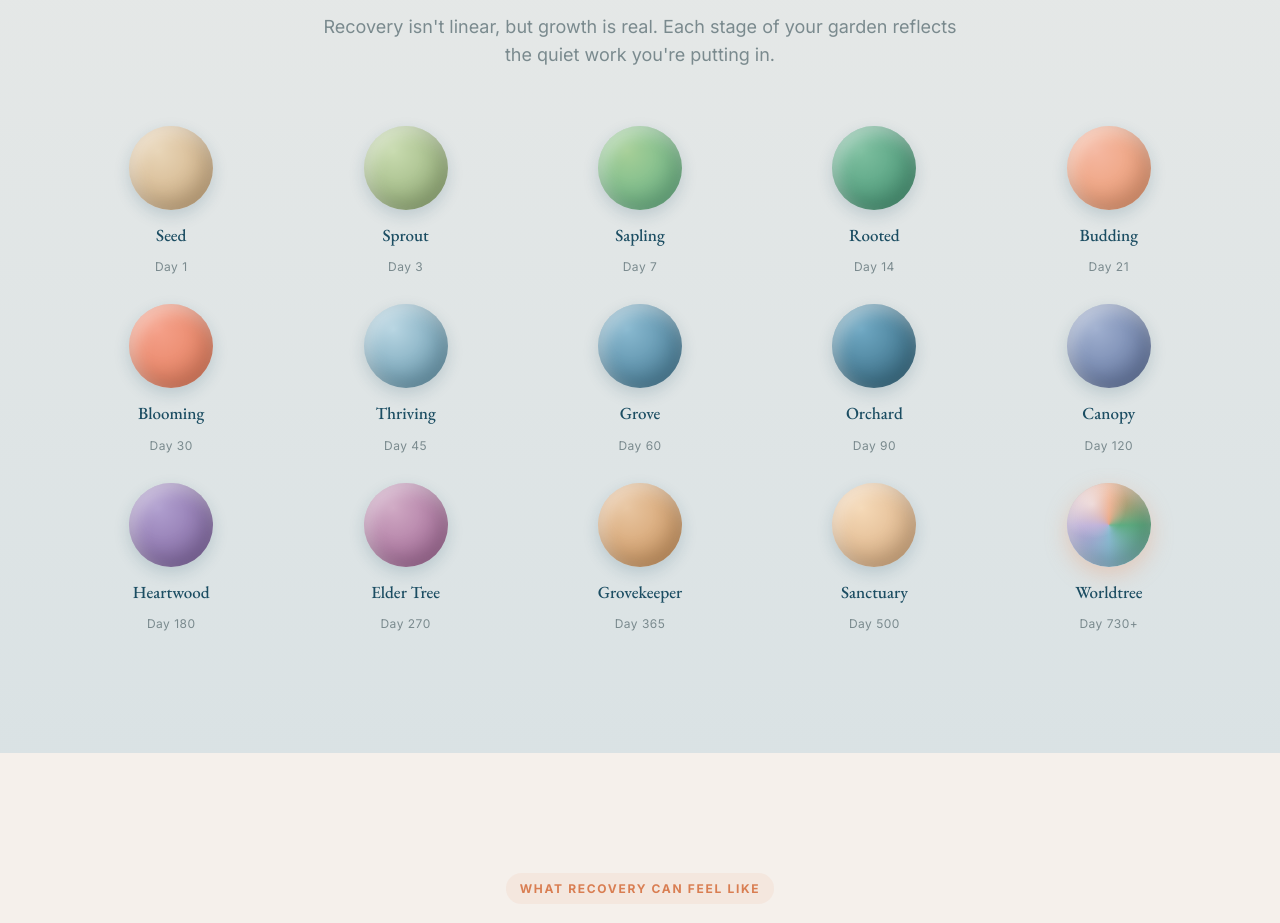
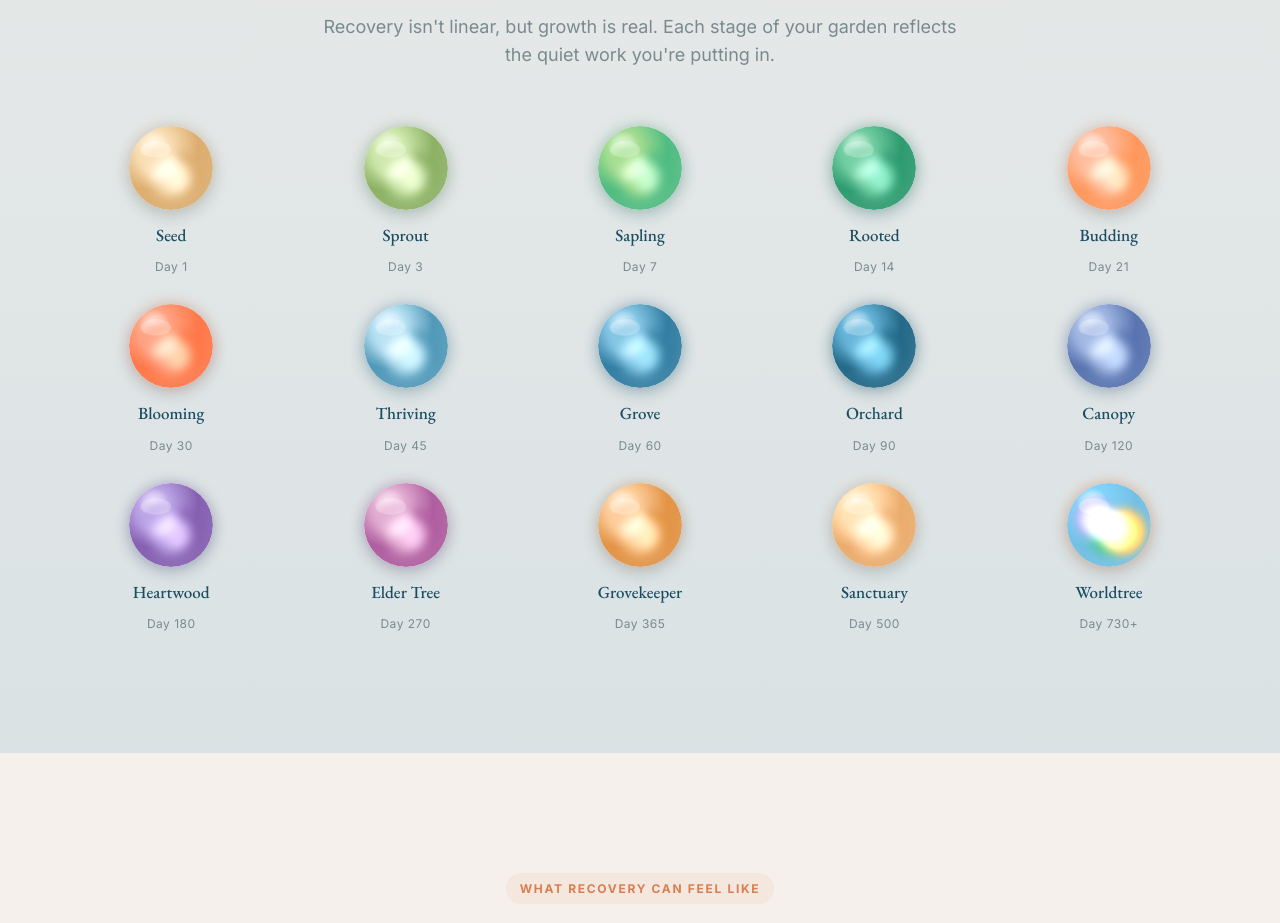
Before and after one commit to Sethcrowley99/unbinge-site, a Next.js app: page / in a window 1280 px wide. Shown: the part 7607-8530 px from the top of the page. Built offline with nearby package versions, Linux system fonts and the light colour scheme.

Commit message:
Animate stage orbs with 3D liquid-glass swirl, vibrant Worldtree

```diff
--- /dev/null
+++ b/app/components/AnimatedOrb.tsx
@@ -0,0 +1,60 @@
+type Props = {
+  id: string;
+  colors: string[];
+  glow?: string;
+};
+
+export default function AnimatedOrb({ id, colors, glow }: Props) {
+  const isRainbow = colors.length > 2;
+  const light = colors[0];
+  const dark = colors[colors.length - 1];
+  const gradId = `orbGrad-${id}`;
+  const clipId = `orbClip-${id}`;
+
+  const blobs = isRainbow
+    ? colors.map((c, i) => ({ color: c, slot: (i % 6) + 1 }))
+    : [
+        { color: light, slot: 1 },
+        { color: dark, slot: 2 },
+        { color: light, slot: 3 },
+      ];
+
+  const glowColor = glow ?? `${dark}66`;
+
+  return (
+    <div
+      className={`stage-orb animated-orb${isRainbow ? " rainbow-orb" : ""}`}
+      style={{
+        boxShadow: `0 0 14px ${glowColor}, 0 6px 16px rgba(27, 77, 98, 0.18)`,
+      }}
+    >
+      <svg viewBox="0 0 100 100" aria-hidden="true">
+        <defs>
+          <radialGradient id={gradId} cx="30%" cy="25%" r="75%">
+            <stop offset="0%" stopColor="#ffffff" stopOpacity="0.95" />
+            <stop offset="25%" stopColor={light} />
+            <stop offset="70%" stopColor={dark} />
+            <stop offset="100%" stopColor={dark} stopOpacity="0.92" />
+          </radialGradient>
+          <clipPath id={clipId}>
+            <circle cx="50" cy="50" r="50" />
+          </clipPath>
+        </defs>
+        <circle cx="50" cy="50" r="50" fill={`url(#${gradId})`} />
+        <g clipPath={`url(#${clipId})`} className="orb-blobs">
+          {blobs.map((b, i) => (
+            <circle
+              key={i}
+              cx="50"
+              cy="50"
+              r="22"
+              fill={b.color}
+              className={`orb-blob orb-blob-${b.slot}`}
+            />
+          ))}
+        </g>
+        <ellipse cx="32" cy="28" rx="18" ry="10" fill="#ffffff" opacity="0.22" />
+      </svg>
+    </div>
+  );
+}
--- a/app/globals.css
+++ b/app/globals.css
@@ -468,28 +468,49 @@ a:hover { color: var(--coral-deep); }
   letter-spacing: 0.04em;
 }
 
-.s1  { background: radial-gradient(circle at 35% 30%, #E8D5B7, #C9A678); }
-.s2  { background: radial-gradient(circle at 35% 30%, #C8DBAF, #8BA66E); }
-.s3  { background: radial-gradient(circle at 35% 30%, #A6CF97, #5EAD82); }
-.s4  { background: radial-gradient(circle at 35% 30%, #7DBF9F, #3E8E6E); }
-.s5  { background: radial-gradient(circle at 35% 30%, #F5B7A0, #E8956A); }
-.s6  { background: radial-gradient(circle at 35% 30%, #F5A089, #E07856); }
-.s7  { background: radial-gradient(circle at 35% 30%, #B7D5E2, #5A8FA6); }
-.s8  { background: radial-gradient(circle at 35% 30%, #89B9D0, #3E7590); }
-.s9  { background: radial-gradient(circle at 35% 30%, #6FA8C3, #2E6178); }
-.s10 { background: radial-gradient(circle at 35% 30%, #9FAFCF, #5A6E9A); }
-.s11 { background: radial-gradient(circle at 35% 30%, #B09FCF, #7A5E9A); }
-.s12 { background: radial-gradient(circle at 35% 30%, #CFA8C3, #9A5E8E); }
-.s13 { background: radial-gradient(circle at 35% 30%, #E8C5A0, #C98F56); }
-.s14 { background: radial-gradient(circle at 35% 30%, #F5D9B7, #D4A678); }
-.s15 {
-  background:
-    radial-gradient(circle at 30% 25%, rgba(255,255,255,0.6), transparent 40%),
-    conic-gradient(from 0deg, #E8956A, #5EAD82, #89B9D0, #B09FCF, #E8956A);
-  box-shadow:
-    inset -8px -10px 20px rgba(0, 0, 0, 0.2),
-    inset 6px 8px 16px rgba(255, 255, 255, 0.5),
-    0 8px 22px rgba(232, 149, 106, 0.35);
+.animated-orb {
+  overflow: hidden;
+  contain: paint;
+}
+.animated-orb svg {
+  display: block;
+  width: 100%;
+  height: 100%;
+  filter: saturate(1.3) brightness(1.05);
+}
+.orb-blobs .orb-blob {
+  transform-box: fill-box;
+  transform-origin: center;
+  will-change: transform;
+  mix-blend-mode: screen;
+  filter: blur(6px);
+}
+.orb-blob-1 { animation: orb-swirl-1 3.5s ease-in-out infinite; }
+.orb-blob-2 { animation: orb-swirl-2 4s   ease-in-out infinite; animation-delay: -1.2s; }
+.orb-blob-3 { animation: orb-swirl-3 4.5s ease-in-out infinite; animation-delay: -2.5s; }
+.orb-blob-4 { animation: orb-swirl-1 3.8s ease-in-out infinite reverse; animation-delay: -0.8s; }
+.orb-blob-5 { animation: orb-swirl-2 4.2s ease-in-out infinite reverse; animation-delay: -1.6s; }
+.orb-blob-6 { animation: orb-swirl-3 3.3s ease-in-out infinite reverse; animation-delay: -2.1s; }
+
+.rainbow-orb svg { filter: saturate(1.55) brightness(1.12); }
+
+@keyframes orb-swirl-1 {
+  0%, 100% { transform: translate(-16px, -8px)  scale(1);    }
+  33%      { transform: translate( 12px, 16px)  scale(1.15); }
+  66%      { transform: translate( -8px, 12px)  scale(0.9);  }
+}
+@keyframes orb-swirl-2 {
+  0%, 100% { transform: translate( 16px,  8px)  scale(1.1);  }
+  33%      { transform: translate(-12px,-16px)  scale(0.95); }
+  66%      { transform: translate(  8px,-12px)  scale(1.2);  }
+}
+@keyframes orb-swirl-3 {
+  0%, 100% { transform: translate(  0,   14px)  scale(1.05); }
+  50%      { transform: translate(  0,  -14px)  scale(0.95); }
+}
+
+@media (prefers-reduced-motion: reduce) {
+  .orb-blobs .orb-blob { animation: none !important; }
 }
 
 /* ============ BENEFITS ============ */
--- a/app/page.tsx
+++ b/app/page.tsx
@@ -1,5 +1,29 @@
 import Link from "next/link";
 import Image from "next/image";
+import AnimatedOrb from "./components/AnimatedOrb";
+
+const STAGES: { name: string; day: string; colors: string[]; glow?: string }[] = [
+  { name: "Seed",        day: "Day 1",    colors: ["#E8D5B7", "#C9A678"] },
+  { name: "Sprout",      day: "Day 3",    colors: ["#C8DBAF", "#8BA66E"] },
+  { name: "Sapling",     day: "Day 7",    colors: ["#A6CF97", "#5EAD82"] },
+  { name: "Rooted",      day: "Day 14",   colors: ["#7DBF9F", "#3E8E6E"] },
+  { name: "Budding",     day: "Day 21",   colors: ["#F5B7A0", "#E8956A"] },
+  { name: "Blooming",    day: "Day 30",   colors: ["#F5A089", "#E07856"] },
+  { name: "Thriving",    day: "Day 45",   colors: ["#B7D5E2", "#5A8FA6"] },
+  { name: "Grove",       day: "Day 60",   colors: ["#89B9D0", "#3E7590"] },
+  { name: "Orchard",     day: "Day 90",   colors: ["#6FA8C3", "#2E6178"] },
+  { name: "Canopy",      day: "Day 120",  colors: ["#9FAFCF", "#5A6E9A"] },
+  { name: "Heartwood",   day: "Day 180",  colors: ["#B09FCF", "#7A5E9A"] },
+  { name: "Elder Tree",  day: "Day 270",  colors: ["#CFA8C3", "#9A5E8E"] },
+  { name: "Grovekeeper", day: "Day 365",  colors: ["#E8C5A0", "#C98F56"] },
+  { name: "Sanctuary",   day: "Day 500",  colors: ["#F5D9B7", "#D4A678"] },
+  {
+    name: "Worldtree",
+    day: "Day 730+",
+    colors: ["#89B9D0", "#E8956A", "#5EAD82", "#B87BAE", "#F5D76E", "#7BA7BC"],
+    glow: "rgba(232, 149, 106, 0.55)",
+  },
+];
 
 export default function Home() {
   return (
@@ -227,21 +251,13 @@ export default function Home() {
           <p className="section-lead">Recovery isn&apos;t linear, but growth is real. Each stage of your garden reflects the quiet work you&apos;re putting in.</p>
 
           <div className="stage-grid">
-            <div className="stage"><div className="stage-orb s1"></div><span>Seed</span><small>Day 1</small></div>
-            <div className="stage"><div className="stage-orb s2"></div><span>Sprout</span><small>Day 3</small></div>
-            <div className="stage"><div className="stage-orb s3"></div><span>Sapling</span><small>Day 7</small></div>
-            <div className="stage"><div className="stage-orb s4"></div><span>Rooted</span><small>Day 14</small></div>
-            <div className="stage"><div className="stage-orb s5"></div><span>Budding</span><small>Day 21</small></div>
-            <div className="stage"><div className="stage-orb s6"></div><span>Blooming</span><small>Day 30</small></div>
-            <div className="stage"><div className="stage-orb s7"></div><span>Thriving</span><small>Day 45</small></div>
-            <div className="stage"><div className="stage-orb s8"></div><span>Grove</span><small>Day 60</small></div>
-            <div className="stage"><div className="stage-orb s9"></div><span>Orchard</span><small>Day 90</small></div>
-            <div className="stage"><div className="stage-orb s10"></div><span>Canopy</span><small>Day 120</small></div>
-            <div className="stage"><div className="stage-orb s11"></div><span>Heartwood</span><small>Day 180</small></div>
-            <div className="stage"><div className="stage-orb s12"></div><span>Elder Tree</span><small>Day 270</small></div>
-            <div className="stage"><div className="stage-orb s13"></div><span>Grovekeeper</span><small>Day 365</small></div>
-            <div className="stage"><div className="stage-orb s14"></div><span>Sanctuary</span><small>Day 500</small></div>
-            <div className="stage"><div className="stage-orb s15"></div><span>Worldtree</span><small>Day 730+</small></div>
+            {STAGES.map((stage, i) => (
+              <div key={stage.name} className="stage">
+                <AnimatedOrb id={`orb-${i + 1}`} colors={stage.colors} glow={stage.glow} />
+                <span>{stage.name}</span>
+                <small>{stage.day}</small>
+              </div>
+            ))}
           </div>
         </div>
       </section>
```
